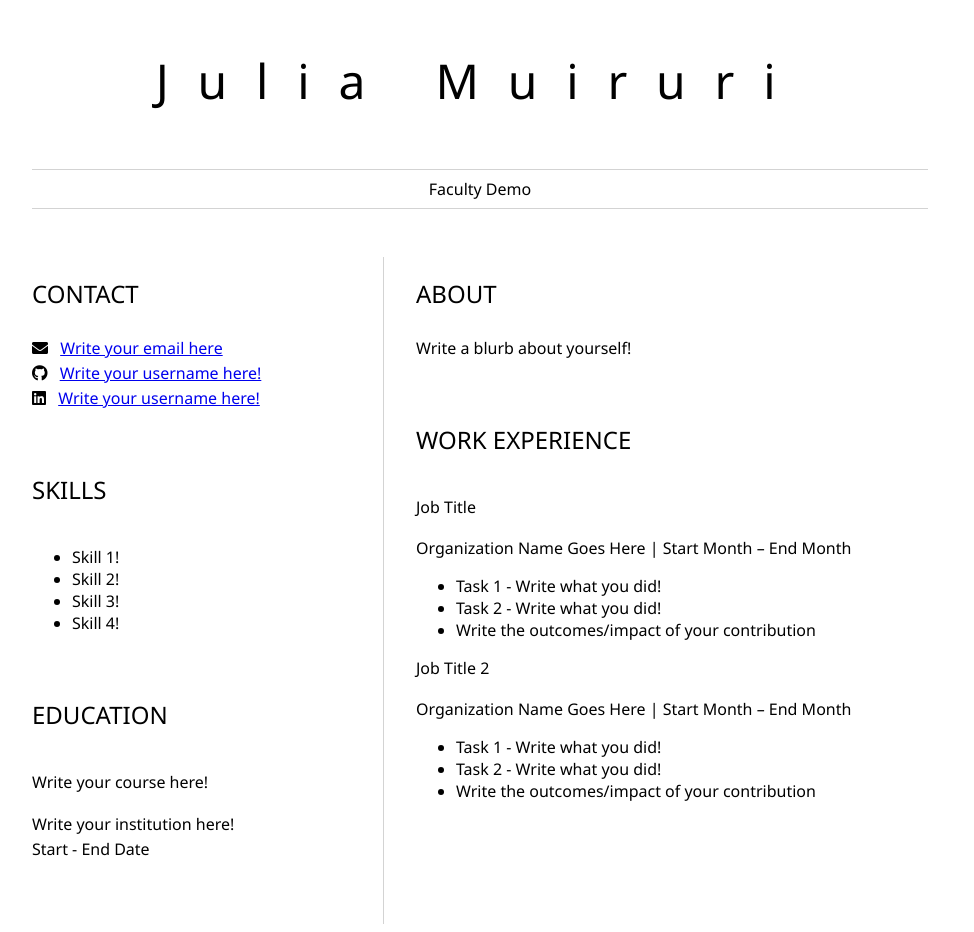
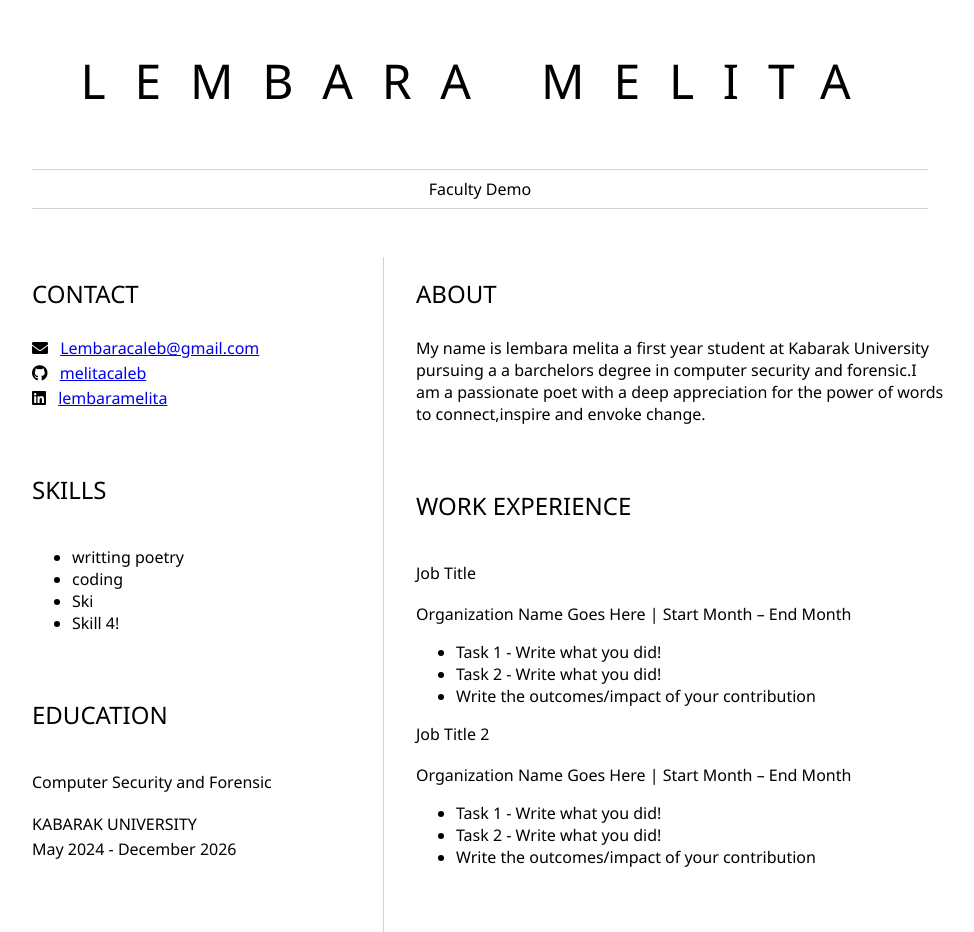
Before and after one commit to melitacaleb/lembaramelita, a plain HTML site: page index.html in a window 1280 px wide. Shown: the whole page, without its empty margins (160-1134 px from the left). Drawn offline with Linux system fonts and the light colour scheme.

Commit message:
Highlighting creativity

```diff
--- a/index.html
+++ b/index.html
@@ -2,13 +2,13 @@
 	<head>
 		<link href="style.css" rel="stylesheet">
         <link rel="stylesheet" href="https://cdnjs.cloudflare.com/ajax/libs/font-awesome/5.15.4/css/all.min.css">
-        <title>Julia Muiruri</title>
+        <title>MELITA LEMBARA</title>
 	</head>
 
 	<body>
 		<header id="header">
 			<!-- resume header with your name and title -->
-			<h1>Julia Muiruri</h1>
+			<h1>LEMBARA MELITA</h1>
 			<hr>
 			Faculty Demo
 			<hr>
@@ -20,36 +20,36 @@
 					<!-- contact info including social media -->
                     <p>
                         <i class="fa fa-envelope" aria-hidden="true"></i>
-                        <a href="mailto:username@domain.top-level domain">Write your email here</a>
+                        <a href="mailto:username@domain.top-level domain">Lembaracaleb@gmail.com</a>
                     </p>
                     <p>
                         <i class="fab fa-github" aria-hidden="true"></i>
-                        <a href="github.com/yourGitHubUsername">Write your username here!</a>
+                        <a href="github.com/yourGitHubUsername">melitacaleb</a>
                     </p>
                     <p>
                         <i class="fab fa-linkedin" aria-hidden="true"></i>
-                        <a href="linkedin.com/yourLinkedInUsername">Write your username here!</a>
+                        <a href="linkedin.com/yourLinkedInUsername">lembaramelita</a>
                     </p>
 				</section>
 				<section>
 					<h2>SKILLS</h2>
 					<!-- your skills -->
                     <ul>
-                        <li>Skill 1!</li>
-                        <li>Skill 2!</li>
-                        <li>Skill 3!</li>
+                        <li>writting poetry</li>
+                        <li>coding</li>
+                        <li>Ski</li>
                         <li>Skill 4!</li>
                     </ul>
 				</section>
 				<section>
 					<h2>EDUCATION</h2>
 					<!-- your education -->
-                    <h3>Write your course here!</h3>
+                    <h3>Computer Security and Forensic</h3>
                     <p>
-                        Write your institution here!
+                        KABARAK UNIVERSITY
                     </p>
                     <p>
-                        Start - End Date
+                        May 2024 - December 2026
                     </p>
 				</section>
 			</article>
@@ -57,7 +57,11 @@
 				<section>
 					<h2>ABOUT</h2>
 					<!-- about you -->
-                    <p>Write a blurb about yourself!</p>
+                    <p>My name is lembara melita a  first year student at Kabarak University pursuing a
+                      a barchelors degree in computer security and forensic.I am a passionate poet
+                       with a deep appreciation for the power of words to connect,inspire and envoke
+                      change.
+                       </p>
 				</section>
 				<section>
 					<h2>WORK EXPERIENCE</h2>
```
